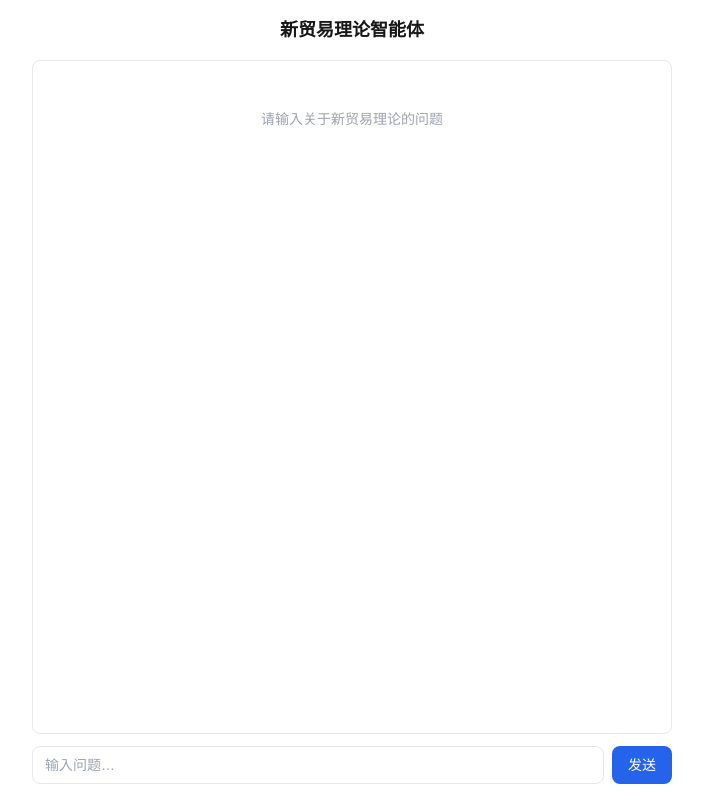
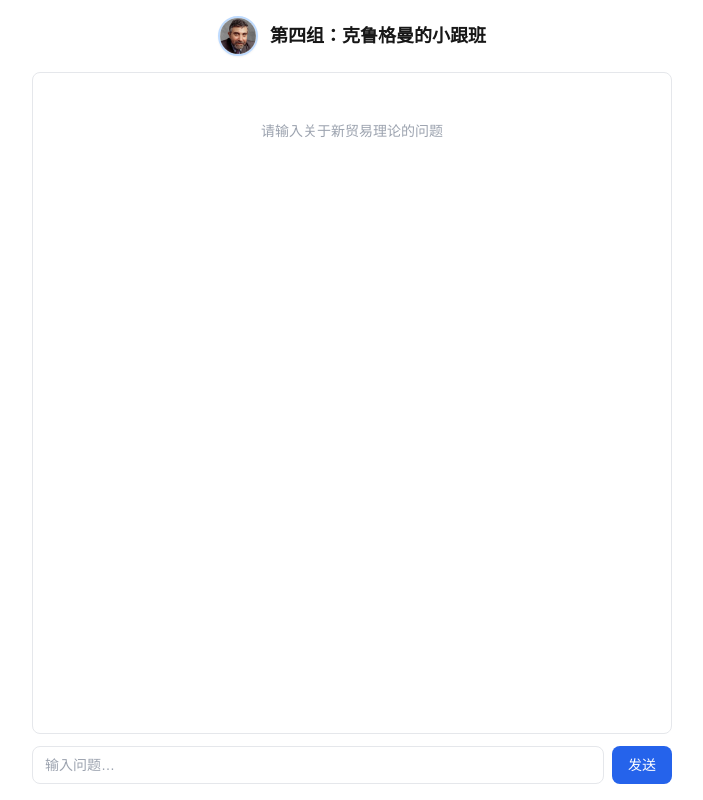
Before and after one commit to 3116590955-droid/trade-theory-agent, a Next.js app in the folder webapp/: page / in a window 1280 px wide. Shown: the whole page, without its empty margins (288-991 px from the left). Built offline with nearby package versions, Linux system fonts and the light colour scheme.

Commit message:
feat: rename title to group name, add krugman avatar

```diff
--- a/webapp/components/ChatWindow.tsx
+++ b/webapp/components/ChatWindow.tsx
@@ -78,9 +78,16 @@ export function ChatWindow() {
 
   return (
     <div className="flex flex-col h-screen max-w-2xl mx-auto p-4">
-      <h1 className="text-lg font-semibold mb-4 text-center">
-        新贸易理论智能体
-      </h1>
+      <div className="flex items-center justify-center gap-3 mb-4">
+        <img
+          src="/krugman.png"
+          alt="Krugman"
+          className="w-10 h-10 rounded-full object-cover border-2 border-blue-200 shadow-sm"
+        />
+        <h1 className="text-lg font-semibold">
+          第四组：克鲁格曼的小跟班
+        </h1>
+      </div>
       <div className="flex-1 overflow-y-auto border rounded-lg p-4 bg-white">
         {messages.length === 0 && (
           <p className="text-gray-400 text-sm text-center mt-8">
```
Also changed, not shown: webapp/public/krugman.png (added).
